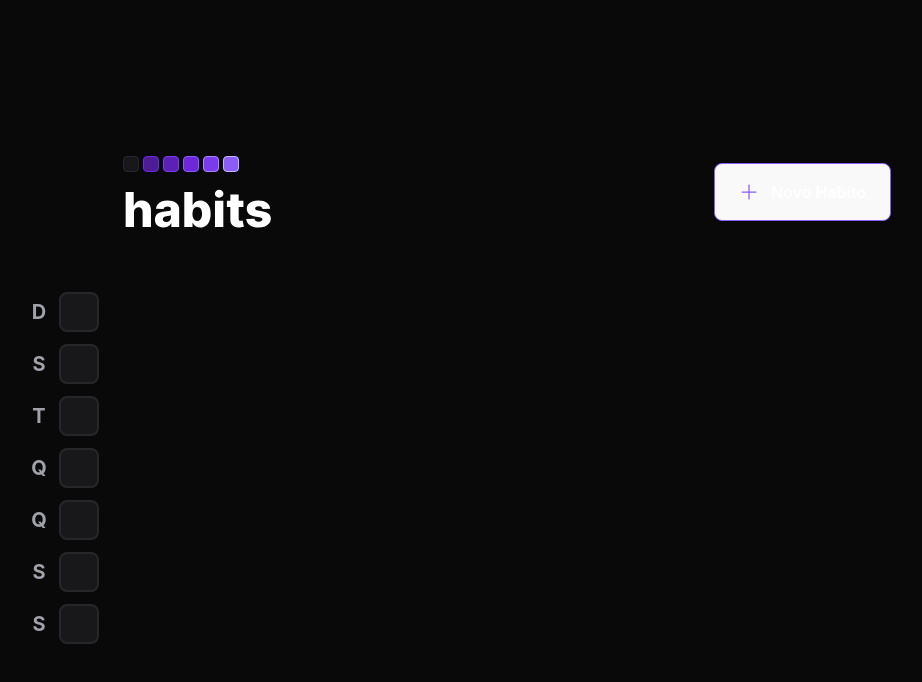
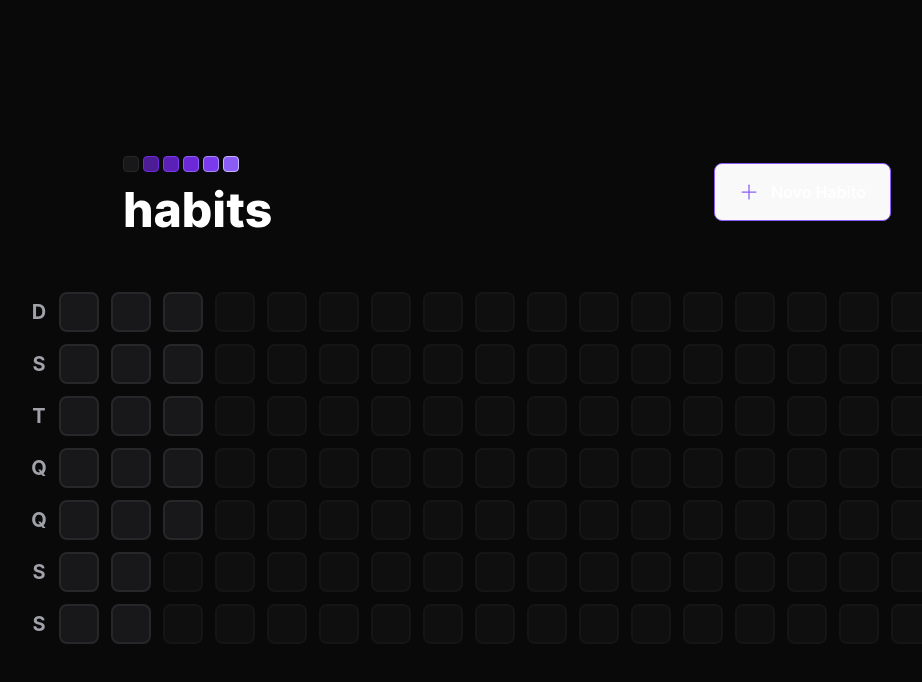
Before and after one commit to mundinho340/habits-app, a React (Vite) app in the folder web/: page / in a window 1280 px wide. Shown: the top 682 px of the page, without its empty margins (133-1055 px from the left). Built offline with nearby package versions, Linux system fonts and the light colour scheme.

Commit message:
finnaly_frontend

```diff
--- a/web/src/components/SummaryTable.tsx
+++ b/web/src/components/SummaryTable.tsx
@@ -1,3 +1,4 @@
+import { generateDatesFromYearBeginning } from "../utils/generate-dates-from-year-beginning"
 import { HabitsDay } from "./HabitsDay"
 
 const weekDays =[
@@ -9,6 +10,12 @@
     'S',
     'S',
   ]
+
+const summaryDates = generateDatesFromYearBeginning()
+const minimumSummaryDatesSize = 18 * 7 //18 semanas
+const amountOfDaysTofill = minimumSummaryDatesSize - summaryDates.length
+
+
 export function SummaryTable(){
     return(
         <div className="m-full flex">
@@ -25,14 +32,19 @@
             </div>
 
             <div className="grid grid-rows-7 grid-flow-col gap-3">
-                <HabitsDay/>
-                <HabitsDay/>
-                <HabitsDay/>
-                <HabitsDay/>
-                <HabitsDay/>
-                <HabitsDay/>
-                <HabitsDay/>
+                {summaryDates.map(day =>{
+                    return(
+                        <HabitsDay key={day.toString()}/>
+                )
+                })}
 
+                {amountOfDaysTofill> 0 && Array.from({ length: amountOfDaysTofill}).map((_,i)=>{
+                    return(
+                        <div key={i} className="w-10 h-10 bg-zinc-900 border-2 border-zinc-800 rounded-lg opacity-40 cursor-not-allowed">
+
+                        </div>
+                    )
+                })}
             </div>
         </div>
     )
--- a/web/src/utils/generate-dates-from-year-beginning.ts
+++ b/web/src/utils/generate-dates-from-year-beginning.ts
@@ -12,4 +12,6 @@
         dates.push(compareDate.toDate())
         compareDate = compareDate.add(1, 'day')
     }
+
+    return dates
 }
```
